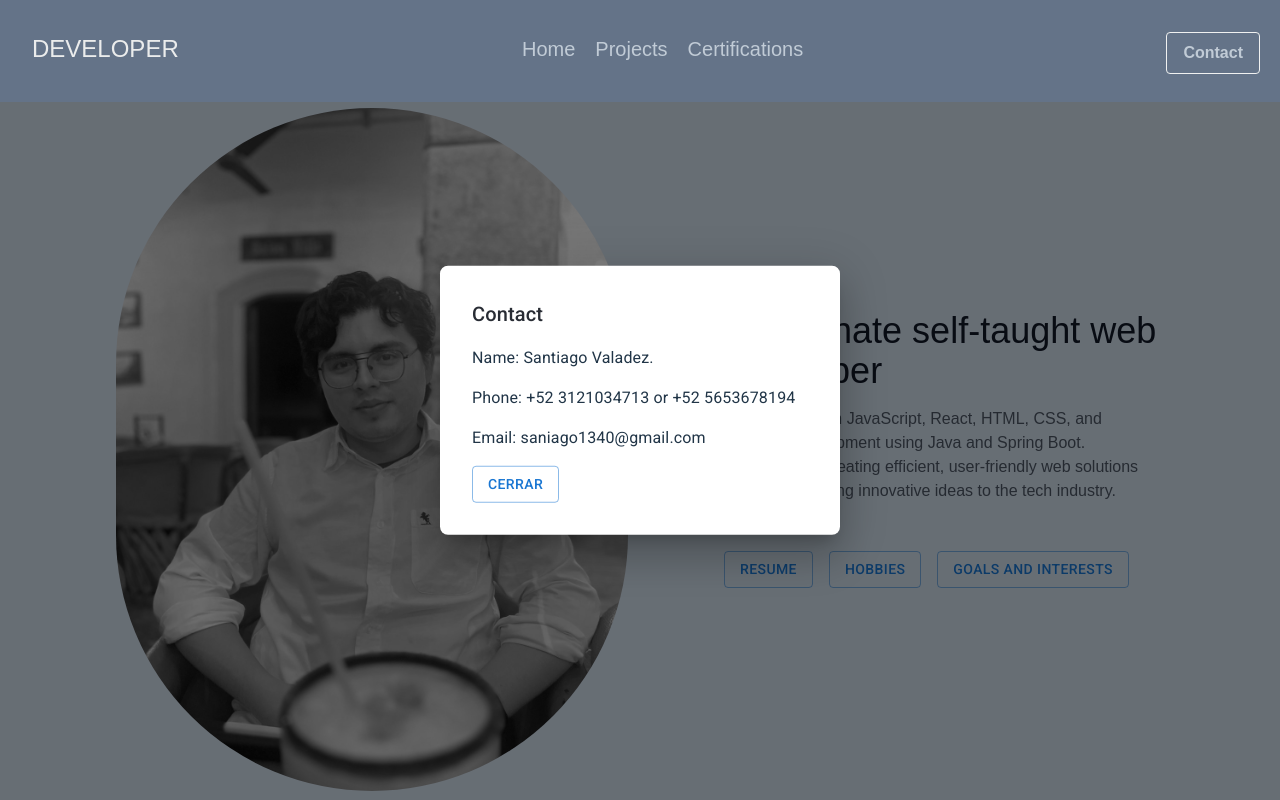
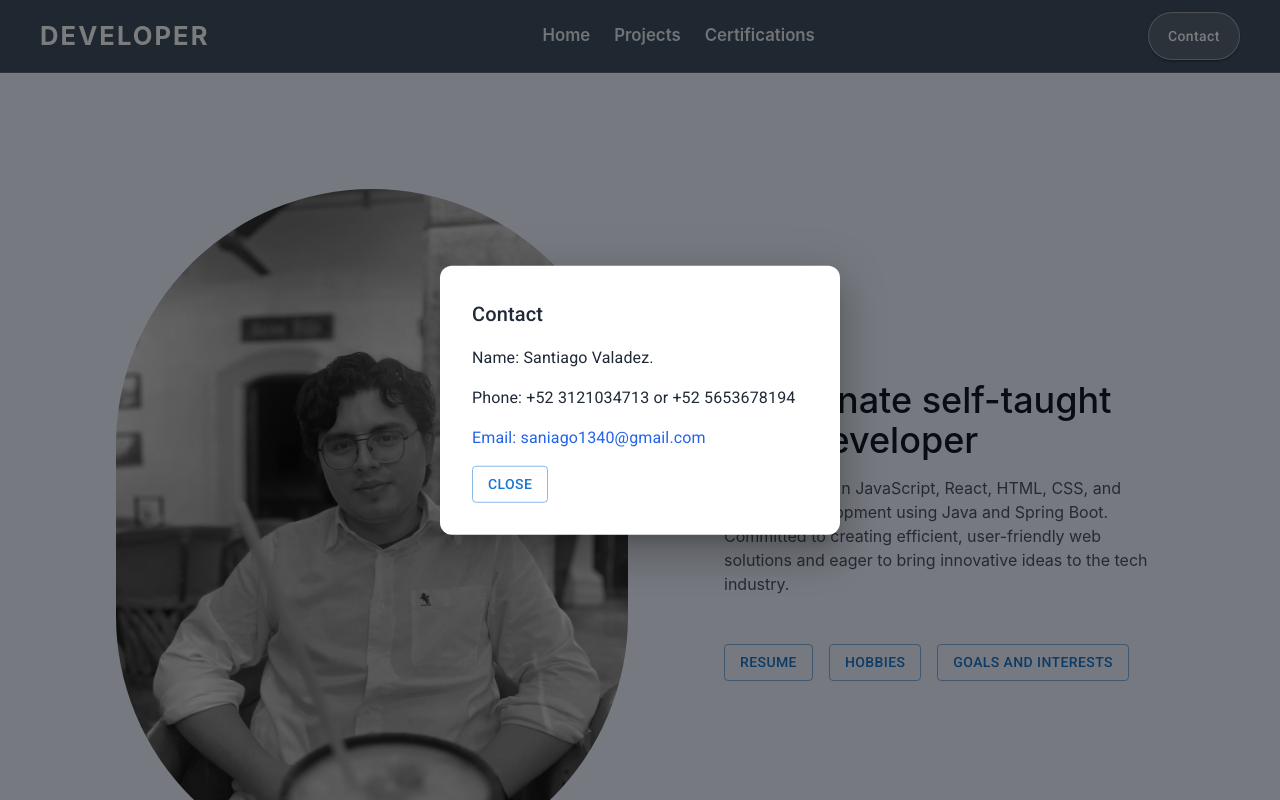
Before and after one commit to SantiagoValadez/Portfolio, a React (Vite) app: page / in a window 1280 px wide. Both pictures are taken after a click on the button "Contact". Shown: the top 800 px of the page. Built offline with nearby package versions, Linux system fonts and the light colour scheme.

Commit message:
fix: corregir rutas y unificar estilos base

```diff
--- a/src/App.css
+++ b/src/App.css
@@ -2,63 +2,21 @@
 @tailwind components;
 @tailwind utilities;
 
-#root {
-  max-width: auto;
-  margin: 0 auto;
-  padding: 0;
-  text-align: center;
+.app-shell {
+  min-height: 100vh;
+  background: #edf3ff;
+  color: #1f2937;
 }
 
-.logo {
-  height: 6em;
-  padding: 1.5em;
-  will-change: filter;
-  transition: filter 300ms;
-}
-.logo:hover {
-  filter: drop-shadow(0 0 2em #646cffaa);
-}
-.logo.react:hover {
-  filter: drop-shadow(0 0 2em #61dafbaa);
+.app-shell section {
+  padding-top: 2rem;
+  padding-bottom: 2rem;
 }
 
-@keyframes logo-spin {
-  from {
-    transform: rotate(0deg);
-  }
-  to {
-    transform: rotate(360deg);
-  }
+.app-shell a {
+  transition: opacity 0.2s ease;
 }
 
-@media (prefers-reduced-motion: no-preference) {
-  a:nth-of-type(2) .logo {
-    animation: logo-spin infinite 20s linear;
-  }
+.app-shell a:hover {
+  opacity: 0.9;
 }
-
-.card {
-  padding: 2em;
-}
-
-.read-the-docs {
-  color: #888;
-}
-
-/*Generado posteriormente*/
-
-body {
-  font-family: 'Arial', sans-serif;
-  margin: 0;
-  padding: 0;
-  box-sizing: border-box;
-}
-
-section {
-  padding: 2rem;
-  border-bottom: 1px solid #ccc;
-}
-
-h1, h2 {
-  color: #282c34;
-}
--- a/src/App.jsx
+++ b/src/App.jsx
@@ -1,24 +1,22 @@
 
-import { BrowserRouter as Router, Routes, Route } from 'react-router-dom'; // se elimno Router,
+import { BrowserRouter as Router, Routes, Route } from 'react-router-dom';
 import Certifications from './components/Certifications';
 import Container from './components/Container';
 import Home from './components/Home';
 import Navbar from './components/Navbar';
 import Bfooter from './components/Bfooter';
-import { useState } from 'react';
 import './App.css';
-
 
 function App() {
   return (
-    <div >
+    <div className="app-shell">
       <Router>
         <Navbar />
         <Routes>
-              <Route path="/home" element={<Home/>} />
-              <Route path="/" element={<Home/>} />
-              <Route path="/container" element={<Container/>} />
-              <Route path="/certifications" element={<Certifications/>} />
+          <Route path="/" element={<Home />} />
+          <Route path="/home" element={<Home />} />
+          <Route path="/projects" element={<Container />} />
+          <Route path="/certifications" element={<Certifications />} />
         </Routes>
       </Router>
 
@@ -27,6 +25,4 @@ function App() {
   );
 }
 
-
-
 export default App;
--- a/src/components/Navbar.jsx
+++ b/src/components/Navbar.jsx
@@ -1,67 +1,53 @@
-// import React from 'react';
 import { Link } from 'react-router-dom';
 import { useState } from 'react';
-import { Modal, Box, Button, Typography } from "@mui/material";
+import { Modal, Box, Button, Typography } from '@mui/material';
 
 function Navbar() {
   const [isOpen, setIsOpen] = useState(false);
 
-  const toggleMenu = () => setIsOpen(!isOpen);
+  const toggleMenu = () => setIsOpen((prev) => !prev);
 
   const handleLinkClick = () => {
-    setIsOpen(false); // Cierra el menú
-    window.scrollTo(0, 0); // Desplaza al inicio de la página
+    setIsOpen(false);
+    window.scrollTo({ top: 0, behavior: 'smooth' });
   };
 
   return (
-    <header className="fixed top-0 w-full bg-slate-500 text-gray-600 body-font pt-1 pb-2 opacity-90">
-      <div className="container mx-auto flex flex-wrap p-5 flex-row items-center justify-between">
-        {/* Logo */}
-        <a className="flex title-font font-medium items-center text-gray-900">
-          <span className="ml-3 text-2xl text-neutral-50">DEVELOPER</span>
-        </a>
+    <header className="site-header">
+      <div className="nav-shell">
+        <Link to="/" className="brand" onClick={handleLinkClick}>
+          <span>DEVELOPER</span>
+        </Link>
 
-        {/* Botón Hamburguesa */}
         <button
-          className="inline-flex items-center md:hidden text-slate-300 hover:text-white focus:outline-none"
+          type="button"
+          className="menu-toggle"
           onClick={toggleMenu}
+          aria-label="Toggle navigation menu"
         >
-          <svg className="w-6 h-6" fill="none" stroke="currentColor" viewBox="0 0 24 24" xmlns="http://www.w3.org/2000/svg">
-            <path
-              strokeLinecap="round"
-              strokeLinejoin="round"
-              strokeWidth="2"
-              d="M4 6h16M4 12h16m-7 6h7"
-            ></path>
+          <svg viewBox="0 0 24 24" aria-hidden="true">
+            <path d="M4 6h16M4 12h16M4 18h16" />
           </svg>
         </button>
 
-        {/* Menú de Navegación */}
-        <nav
-          className={`${
-            isOpen ? 'block' : 'hidden'
-          } md:flex md:items-center md:w-auto w-full`}
-        >
-          <ul className="flex flex-col md:flex-row items-center text-base justify-center">
-            <li className="mr-5 hover:text-gray-900 text-xl text-slate-300 cursor-pointer transform transition-all duration-2000">
-              <Link to="/Home" onClick={handleLinkClick}>Home</Link>
+        <nav className={`nav-menu ${isOpen ? 'nav-menu-open' : ''}`}>
+          <ul>
+            <li>
+              <Link to="/" onClick={handleLinkClick}>Home</Link>
             </li>
-            <li className="mr-5 hover:text-gray-900 text-xl text-slate-300 cursor-pointer transform transition-all duration-2000">
-              <Link to="/Container" onClick={handleLinkClick}>Projects</Link>
+            <li>
+              <Link to="/projects" onClick={handleLinkClick}>Projects</Link>
             </li>
-            <li className="mr-5 hover:text-gray-900 text-xl text-slate-300 cursor-pointer transform transition-all duration-2000">
-              <Link to="/Certifications" onClick={handleLinkClick}>Certifications</Link>
+            <li>
+              <Link to="/certifications" onClick={handleLinkClick}>Certifications</Link>
             </li>
-
-            {/* Botón de Modal (Visible dentro del menú para móviles) */}
-            <li className="md:hidden mt-3">
+            <li className="mobile-contact">
               <ModalComponent />
             </li>
           </ul>
         </nav>
 
-        {/* Botón de Modal (Visible fuera del menú para pantallas grandes) */}
-        <div className="hidden md:block">
+        <div className="desktop-contact">
           <ModalComponent />
         </div>
       </div>
@@ -71,27 +57,27 @@ function Navbar() {
 
 function ModalComponent() {
   const [isOpen, setIsOpen] = useState(false);
+
   const handleOpen = () => setIsOpen(true);
   const handleClose = () => setIsOpen(false);
 
   const modalStyle = {
-    position: "absolute",
-    top: "50%",
-    left: "50%",
-    transform: "translate(-50%, -50%)",
+    position: 'absolute',
+    top: '50%',
+    left: '50%',
+    transform: 'translate(-50%, -50%)',
     width: 400,
-    bgcolor: "background.paper",
+    bgcolor: 'background.paper',
     boxShadow: 24,
     p: 4,
-    borderRadius: "8px",
+    borderRadius: '12px',
   };
 
   return (
-    <div>
+    <>
       <Button
-        class="bg-transparent hover:bg-slate-400 text-slate-300 font-semibold hover:text-white py-2 px-4 border border-white hover:border-transparent rounded mt-2 focus:"
+        className="contact-button"
         variant="contained"
-        color="primary"
         onClick={handleOpen}
       >
         Contact
@@ -100,60 +86,31 @@ function ModalComponent() {
       <Modal
         open={isOpen}
         onClose={handleClose}
-        aria-labelledby="modal-title"
-        aria-describedby="modal-description"
+        aria-labelledby="contact-modal-title"
+        aria-describedby="contact-modal-description"
       >
         <Box sx={modalStyle}>
-          <Typography id="modal-title" variant="h6" component="h2">
+          <Typography id="contact-modal-title" variant="h6" component="h2">
             Contact
           </Typography>
-          <Typography id="modal-description" sx={{ mt: 2 }}>
+          <Typography id="contact-modal-description" sx={{ mt: 2 }}>
             Name: Santiago Valadez.
           </Typography>
-          <Typography id="modal-description" sx={{ mt: 2 }}>
+          <Typography sx={{ mt: 2 }}>
             Phone: +52 3121034713 or +52 5653678194
           </Typography>
           <a href="mailto:saniago1340@gmail.com">
-            <Typography
-              id="modal-description"
-              className="cursor-pointer"
-              sx={{ mt: 2 }}
-            >
+            <Typography sx={{ mt: 2 }} className="modal-email">
               Email: saniago1340@gmail.com
             </Typography>
           </a>
           <Button variant="outlined" onClick={handleClose} sx={{ mt: 2 }}>
-            Cerrar
+            Close
           </Button>
         </Box>
       </Modal>
-    </div>
+    </>
   );
 }
 
 export default Navbar;
-
-
-
-
-
-
-{/* // const Bheader = () => {
-//     return (
-//       <header class="fixed md:sticky lg:sticky sm:sticky top-0 text-gray-600 body-font bg-slate-500 pt-1 pb- w-screen opacity-90">
-//     <div class="mx-auto flex flex-wrap p-5 flex-col md:flex-row items-center">
-//       <a class="flex title-font font-medium items-center text-gray-900 mb-4 md:mb-0">
-//         <span class="ml-3 text-2xl text-neutral-50">DEVELOPER</span>
-//       </a>
-//       <nav class="md:ml-auto md:mr-auto flex flex-wrap items-center text-base justify-center">
-//           <a class="mr-5 hover:text-gray-900 text-xl text-slate-300 cursor-pointer"> <Link to="/">About me</Link></a>
-//           <a class="mr-5 hover:text-gray-900 text-xl text-slate-300 cursor-pointer"> <Link to="/Container">Projects</Link></a>
-//           <a class="mr-5 hover:text-gray-900 text-xl text-slate-300 cursor-pointer"> <Link to="/Certificactions">Certifications</Link></a>
-//       </nav>
-//       <button class="bg-transparent hover:bg-slate-400 text-slate-300 font-semibold hover:text-white py-2 px-4 border border-white hover:border-transparent rounded mt-2">
-//         Contact
-//       </button>
-//     </div>
-//   </header>
-//     )
-//   } */}
--- a/src/index.css
+++ b/src/index.css
@@ -2,93 +2,190 @@
 @tailwind components;
 @tailwind utilities;
 
-body {
-  background-color: #d0ddea; /* Azul claro */
-  margin: 0; /* Elimina márgenes por defecto */
-  padding: 0;
-  margin: 0;
-  display: flex;
-  place-items: center;
-  min-width: 320px;
-  min-height: 100vh;
-}
-
 :root {
-  font-family: Inter, system-ui, Avenir, Helvetica, Arial, sans-serif;
+  font-family: Inter, system-ui, -apple-system, BlinkMacSystemFont, 'Segoe UI', sans-serif;
   line-height: 1.5;
   font-weight: 400;
-
-  color-scheme: light dark;
-  color: rgba(255, 255, 255, 0.87);
-  background-color: #242424;
-
+  color: #1f2937;
+  background: #edf3ff;
   font-synthesis: none;
   text-rendering: optimizeLegibility;
   -webkit-font-smoothing: antialiased;
   -moz-osx-font-smoothing: grayscale;
 }
 
-a {
-  font-weight: 500;
-  color: #646cff;
-  text-decoration: inherit;
-}
-a:hover {
-  color: #535bf2;
+* {
+  box-sizing: border-box;
 }
 
+html {
+  scroll-behavior: smooth;
+}
 
-h1 {
-  font-size: 3.2em;
-  line-height: 1.1;
+body {
+  margin: 0;
+  min-width: 320px;
+  min-height: 100vh;
+  background: linear-gradient(180deg, #edf3ff 0%, #f8fafc 100%);
+  color: #1f2937;
+}
+
+#root {
+  width: 100%;
+  min-height: 100vh;
+}
+
+a {
+  color: inherit;
+  text-decoration: none;
+}
+
+img {
+  max-width: 100%;
+  display: block;
+}
+
+button,
+input,
+textarea {
+  font: inherit;
 }
 
 button {
-  border-radius: 8px;
-  border: 1px solid transparent;
-  padding: 0.6em 1.2em;
-  font-size: 1em;
-  font-weight: 500;
-  font-family: inherit;
-  background-color: #1a1a1a;
   cursor: pointer;
-  transition: border-color 0.25s;
-}
-button:hover {
-  /* border-color: #646cff; */
-}
-button:focus,
-button:focus-visible {
-  outline: 4px auto -webkit-focus-ring-color;
 }
 
-@media (prefers-color-scheme: light) {
-  :root {
-    color: #213547;
-    background-color: #ffffff;
+.site-header {
+  position: sticky;
+  top: 0;
+  z-index: 50;
+  width: 100%;
+  background: rgba(44, 62, 80, 0.9);
+  backdrop-filter: blur(8px);
+  border-bottom: 1px solid rgba(148, 163, 184, 0.3);
+}
+
+.nav-shell {
+  width: min(1200px, calc(100% - 2rem));
+  margin: 0 auto;
+  display: flex;
+  align-items: center;
+  justify-content: space-between;
+  min-height: 72px;
+  gap: 1rem;
+}
+
+.brand {
+  color: #f8fafc;
+  font-size: clamp(1.3rem, 2vw, 2rem);
+  font-weight: 700;
+  letter-spacing: 0.08em;
+}
+
+.nav-menu ul {
+  display: flex;
+  align-items: center;
+  gap: 1.5rem;
+  list-style: none;
+  margin: 0;
+  padding: 0;
+}
+
+.nav-menu a,
+.contact-button {
+  transition: all 0.2s ease;
+}
+
+.nav-menu a {
+  color: #e2e8f0;
+  font-size: 1.05rem;
+  font-weight: 600;
+}
+
+.nav-menu a:hover {
+  color: #ffffff;
+}
+
+.menu-toggle {
+  display: none;
+  width: 42px;
+  height: 42px;
+  border: 1px solid rgba(255, 255, 255, 0.3);
+  background: transparent;
+  border-radius: 10px;
+  color: #f8fafc;
+}
+
+.menu-toggle svg {
+  width: 22px;
+  height: 22px;
+  stroke: currentColor;
+  stroke-width: 2;
+  fill: none;
+  stroke-linecap: round;
+}
+
+.contact-button {
+  background: rgba(255, 255, 255, 0.12) !important;
+  border: 1px solid rgba(255, 255, 255, 0.4) !important;
+  color: #f8fafc !important;
+  border-radius: 999px !important;
+  padding: 0.65rem 1.2rem !important;
+  text-transform: none !important;
+}
+
+.contact-button:hover {
+  background: rgba(255, 255, 255, 0.22) !important;
+}
+
+.modal-email {
+  color: #2563eb;
+}
+
+@media (max-width: 768px) {
+  .menu-toggle {
+    display: inline-flex;
+    align-items: center;
+    justify-content: center;
   }
-  a:hover {
-    color: #747bff;
+
+  .nav-menu {
+    display: none;
+    width: 100%;
+    position: absolute;
+    top: 100%;
+    left: 0;
+    background: rgba(30, 41, 59, 0.98);
+    border-top: 1px solid rgba(148, 163, 184, 0.2);
+    padding: 1rem 1rem 1.25rem;
   }
-  button {
-    background-color: #f9f9f9;
+
+  .nav-menu-open {
+    display: block;
+  }
+
+  .nav-menu ul {
+    flex-direction: column;
+    align-items: flex-start;
+    gap: 0.85rem;
+  }
+
+  .desktop-contact {
+    display: none;
+  }
+
+  .mobile-contact {
+    display: block;
+    width: 100%;
   }
 }
 
-header {
-  z-index: 9999;
-  position: fixed;
-  max-width: 100%;
-  /* top: 0; */
-  left: 0;
-  /* right: 0; */
-  /* height: 60px; /* Adjust the height as needed */
+@media (min-width: 769px) {
+  .mobile-contact {
+    display: none;
+  }
+
+  .desktop-contact {
+    display: block;
+  }
 }
-
-/* body {
-  padding-top: 60px; /* Same value as header height */
-/* }   */
-
-#options {
-  margin-right: 10px;
-}
```
